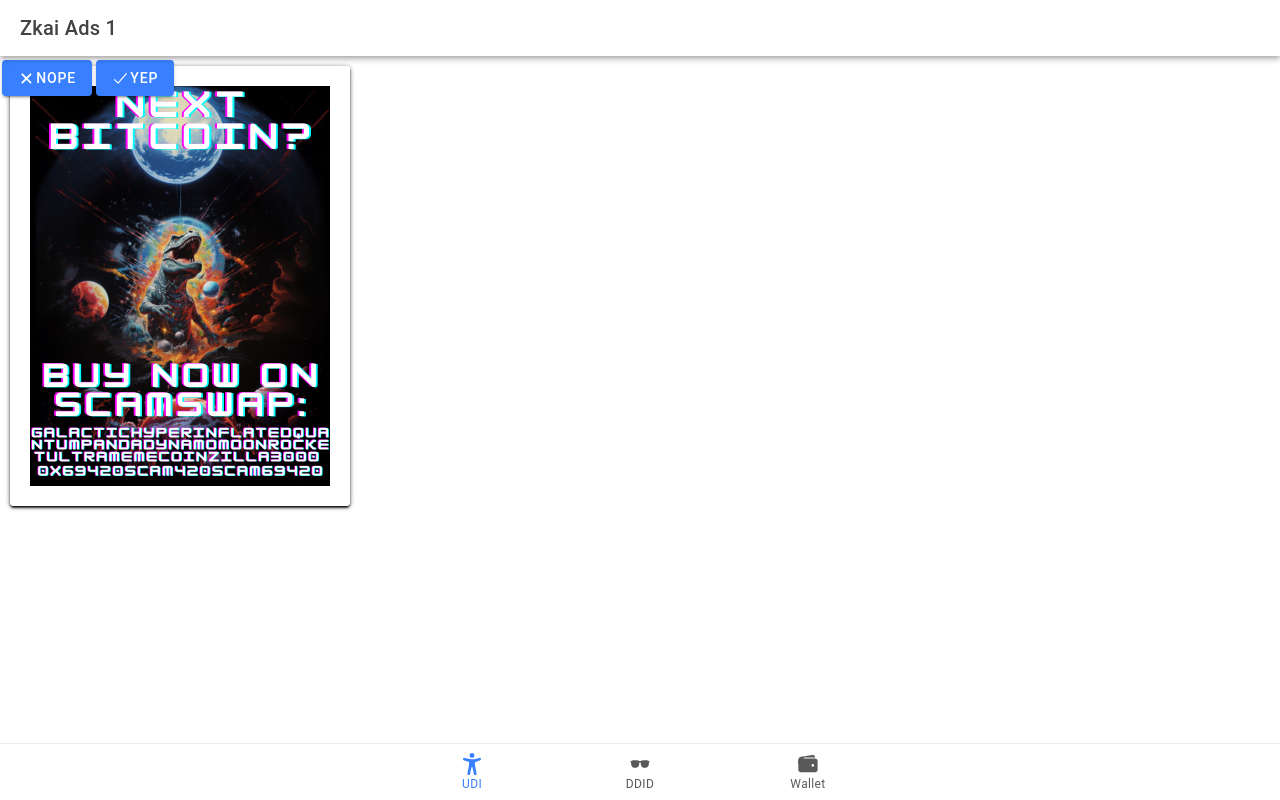
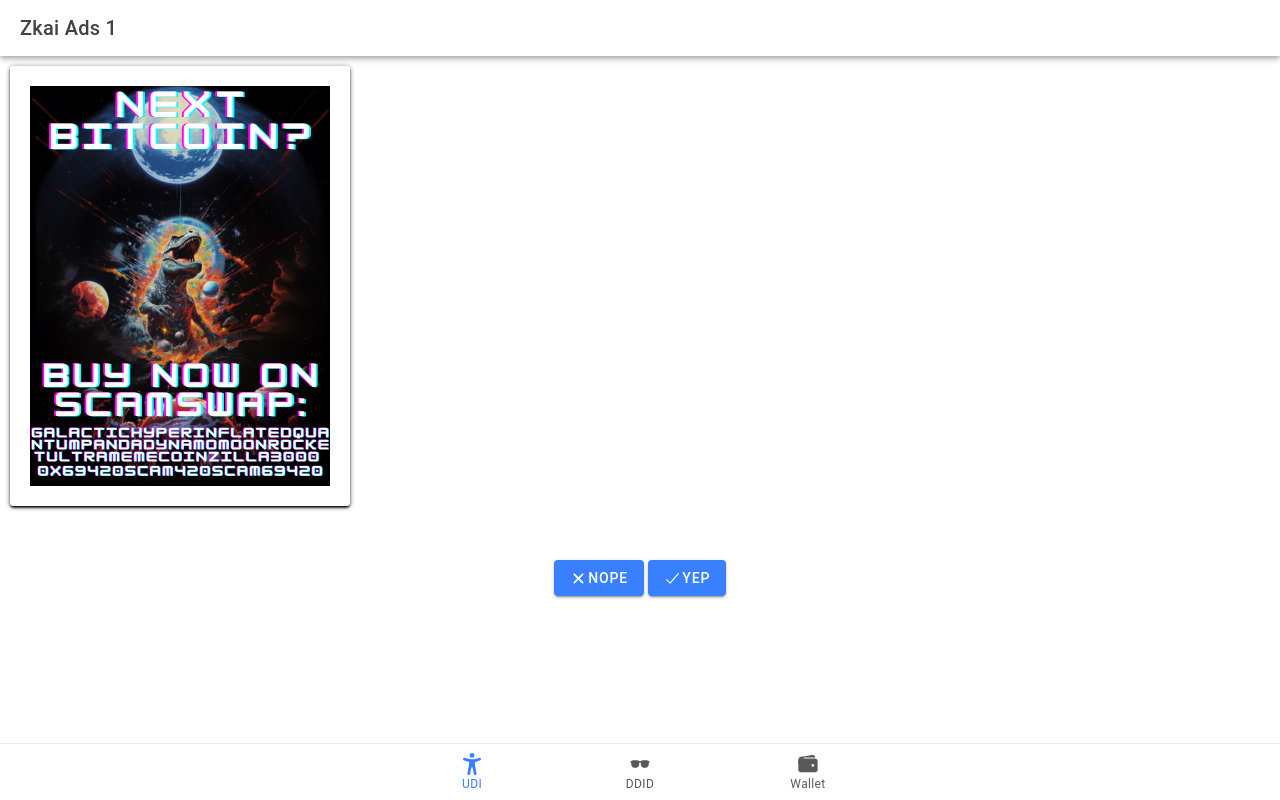
Before and after one commit to amritanshusikdar/zkaiads, a React (Vite) app in the folder app/: page /home in a window 1280 px wide. Built offline with nearby package versions, Linux system fonts and the light colour scheme.

Commit message:
WIP styling swipecomponent

```diff
--- a/app/src/components/SwipeableImageStack/SwipeableImageStack.tsx
+++ b/app/src/components/SwipeableImageStack/SwipeableImageStack.tsx
@@ -1,6 +1,6 @@
-import './SwipeableImageStack.css';
-import {IconButton} from "../IconButton/IconButton";
-import {checkmark, close} from "ionicons/icons";
+import "./SwipeableImageStack.css"
+import { IconButton } from "../IconButton/IconButton"
+import { checkmark, close } from "ionicons/icons"
 import {
   CreateAnimation,
   createGesture,
@@ -8,9 +8,9 @@ import {
   GestureDetail,
   IonCard,
   IonImg,
-    useIonViewDidEnter
-} from "@ionic/react";
-import {useRef} from "react";
+  useIonViewDidEnter,
+} from "@ionic/react"
+import { useRef } from "react"
 
 export interface SwipeableImageStackProps {
   images: SwipeableImageProps[]
@@ -21,60 +21,95 @@ interface SwipeableImageProps {
   alt: string
 }
 
-export const SwipeableImageStack: React.FC<SwipeableImageStackProps> = (props) => {
-    return <div>
-        <div style={{position: "relative"}}>
-            {props.images.map((image, index) =>
-                <SwipeableImage key={index} path={image.path} alt={image.alt}/>
-            )}
-        </div>
-        <div>
-            <IconButton icon={close} text={"Nope"}/>
-            <IconButton icon={checkmark} text={"Yep"}/>
+export const SwipeableImageStack: React.FC<SwipeableImageStackProps> = (
+  props
+) => {
+  return (
+    <div
+      style={{
+        height: "100%",
+        display: "flex",
+        flexDirection: "column",
+        alignItems: "center",
+      }}
+    >
+      <div
+        style={{
+          width: "100%",
+          height: "100%",
+          flexDirection: "column",
+          alignItems: "center",
+        }}
+      >
+        <div style={{ position: "relative" }}>
+          {props.images.map((image, index) => (
+            <SwipeableImage key={index} path={image.path} alt={image.alt} />
+          ))}
         </div>
       </div>
+      <div
+        style={{
+          position: "absolute",
+          // height: "100%",
+          // marginTop: "auto",
+          bottom: 200,
+          // display: "flex",
+          // flexDirection: "column",
+          // alignItems: "center",
+        }}
+      >
+        <IconButton icon={close} text={"Nope"} />
+        <IconButton icon={checkmark} text={"Yep"} />
+      </div>
+    </div>
+  )
 }
 
 const SwipeableImage: React.FC<SwipeableImageProps> = (props) => {
-    const windowWidth = window.innerWidth;
-    const cardRef = useRef<HTMLIonCardElement | null>(null);
+  const windowWidth = window.innerWidth
+  const cardRef = useRef<HTMLIonCardElement | null>(null)
 
   useIonViewDidEnter(() => {
-        const cardRefStyle = cardRef.current?.style;
+    const cardRefStyle = cardRef.current?.style
     const gesture: Gesture = createGesture({
       el: cardRef.current!,
       gestureName: "card-swipe",
       onStart: (detail: GestureDetail) => {
-                cardRefStyle!.transition = "none";
+        cardRefStyle!.transition = "none"
       },
       onMove: (detail: GestureDetail) => {
         cardRefStyle!.transform = `translateX(${detail.deltaX}px) rotate(${
           detail.deltaX / 20
-                }deg)`;
+        }deg)`
       },
       onEnd: (detail: GestureDetail) => {
-                cardRefStyle!.transition = '0.3s ease-out';
+        cardRefStyle!.transition = "0.3s ease-out"
 
         if (detail.deltaX > windowWidth / 2) {
-                    cardRefStyle!.transform = `translateX(${windowWidth * 1.5}px)`;
+          cardRefStyle!.transform = `translateX(${windowWidth * 1.5}px)`
         } else if (detail.deltaX < -windowWidth / 2) {
-                    cardRefStyle!.transform = `translateX(-${windowWidth * 1.5}px)`;
+          cardRefStyle!.transform = `translateX(-${windowWidth * 1.5}px)`
         } else {
-                    cardRefStyle!.transform = '';
+          cardRefStyle!.transform = ""
         }
       },
-        });
-        gesture.enable();
+    })
+    gesture.enable()
   })
 
   return (
-        <IonCard style={{
+    <IonCard
+      style={{
         padding: 20,
         position: "absolute",
+        // height: "200px",
+        // width: "200px",
         top: 0,
         left: 0,
-        }} ref={cardRef}>
-            <IonImg src={props.path} alt={props.alt}/>
+      }}
+      ref={cardRef}
+    >
+      <IonImg src={props.path} alt={props.alt} />
     </IonCard>
-    );
-};
+  )
+}
```
Lines whose indentation alone changed are shown as unchanged.
